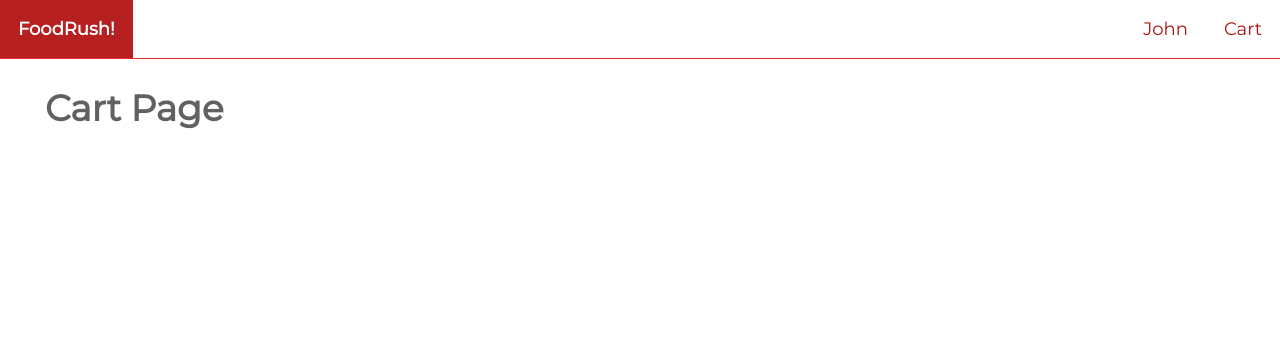
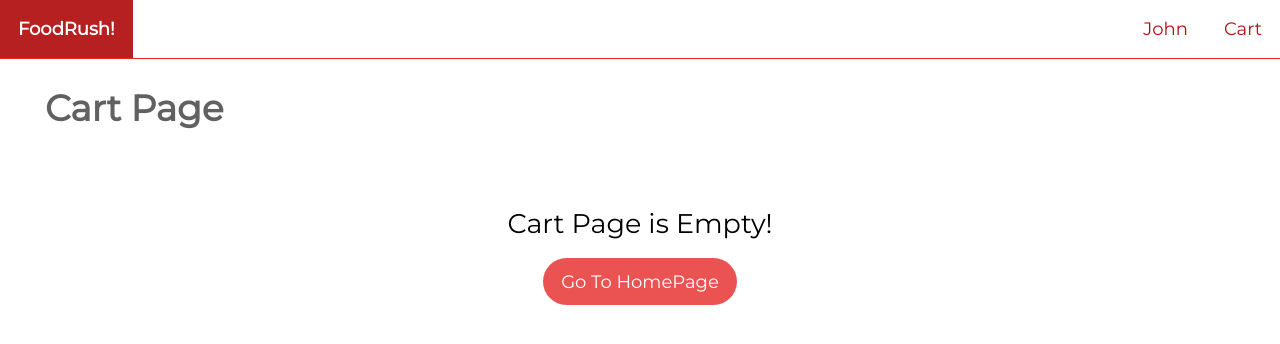
Before and after one commit to 777sanket/FoodRush, a React (Create React App) app in the folder frontend/: page /cart in a window 1280 px wide. Shown: the top 344 px of the page. Built offline with nearby package versions, Linux system fonts and the light colour scheme.

Commit message:
Day3_NotFound

```diff
--- /dev/null
+++ b/frontend/src/components/NotFound/NotFound.js
@@ -0,0 +1,18 @@
+import React from 'react';
+import classes from './notFound.module.css';
+import { Link } from 'react-router-dom';
+
+export default function NotFound({ message, linkRoute, linkText }) {
+  return (
+    <div className={classes.container}>
+      {message}
+      <Link to={linkRoute}>{linkText}</Link>
+    </div>
+  );
+}
+
+NotFound.defaultProps = {
+  message: 'Nothing Found',
+  linkRoute: '/',
+  linkText: 'Go To HomePage'
+}
--- /dev/null
+++ b/frontend/src/components/NotFound/notFound.module.css
@@ -0,0 +1,24 @@
+.container {
+  display: flex;
+  flex-direction: column;
+  justify-content: center;
+  align-items: center;
+  font-size: 1.5rem;
+  font-weight: 100;
+  height: 15rem;
+}
+
+.container a {
+  font-size: 1rem;
+  background-color: #e72929;
+  color: white;
+  border-radius: 10rem;
+  padding: 0.7rem 1rem;
+  margin: 1rem;
+  opacity: 0.8;
+}
+
+.container a:hover {
+  opacity: 1;
+  cursor: pointer;
+}
--- a/frontend/src/components/Search/Search.js
+++ b/frontend/src/components/Search/Search.js
@@ -1,11 +1,15 @@
-import React, { useState } from 'react'
+import React, { useEffect, useState } from 'react'
 import classes from './search.module.css';
 import { useNavigate, useParams } from 'react-router-dom';
 
 export default function Search() {
   const [term, setTerm] = useState('');
   const navigate = useNavigate();
-  const { searchItem } = useParams();
+  const { searchTerm } = useParams();
+
+  useEffect(() => {
+    setTerm(searchTerm ?? '')
+  }, [searchTerm]);
 
 
   const search = async () => {
@@ -19,7 +23,7 @@
         placeholder="Search FoodRush!"
         onChange={e => setTerm(e.target.value)}
         onKeyUp={e => e.key === 'Enter' && search()}
-        defaultValue={searchItem}
+        value={term}
       />
       <button onClick={search}>Search</button>
     </div>
--- a/frontend/src/pages/Cart/CartPage.js
+++ b/frontend/src/pages/Cart/CartPage.js
@@ -4,6 +4,7 @@
 import Title from '../../components/Title/Title';
 import { Link } from 'react-router-dom';
 import Price from '../../components/Price/price';
+import NotFound from '../../components/NotFound/NotFound';
 
 export default function CartPage() {
   const { cart, removeFromCart, changeQuantity } = useCart();
@@ -11,7 +12,9 @@
     <>
     <Title title= 'Cart Page' margin="1.5rem 0 0 2.5rem" />
 
-    {cart && cart.items.length > 0 &&(
+    {cart.items.length === 0 ? (
+      <NotFound message="Cart Page is Empty!" />
+    ) : (
       <div className={classes.container}>
         <ul className={classes.list}>
           {cart.items.map(item => (
--- a/frontend/src/pages/Food/FoodPage.js
+++ b/frontend/src/pages/Food/FoodPage.js
@@ -7,6 +7,7 @@
 import { getById } from '../../services/foodService';
 import classes from './foodPage.module.css';
 import { useCart } from '../../hooks/useCart';
+import NotFound from '../../components/NotFound/NotFound';
 export default function FoodPage() {
   const [food, setFood] = useState({});
   const { id } = useParams();
@@ -23,7 +24,9 @@
   }, [id]);
   return (
     <>
-      {food && (
+      {!food? (
+        <NotFound message="Food Not Found!" linkText="Back To HomePage"/>
+      ) : (
         <div className={classes.container}>
           <img
             className={classes.image}
--- a/frontend/src/pages/Home/HomePage.js
+++ b/frontend/src/pages/Home/HomePage.js
@@ -4,6 +4,7 @@
 import { useParams } from 'react-router-dom';
 import Search from '../../components/Search/Search';
 import Tags from '../../components/Tags/Tags';
+import NotFound from '../../components/NotFound/NotFound';
 
 
 
@@ -40,6 +41,7 @@
   return <>
     <Search />
     <Tags tags={tags} />
+    {foods.length === 0 && <NotFound linkText= "Reset Search"/>}
     <Thumbnails foods={foods} />
   </>;
 }
```
